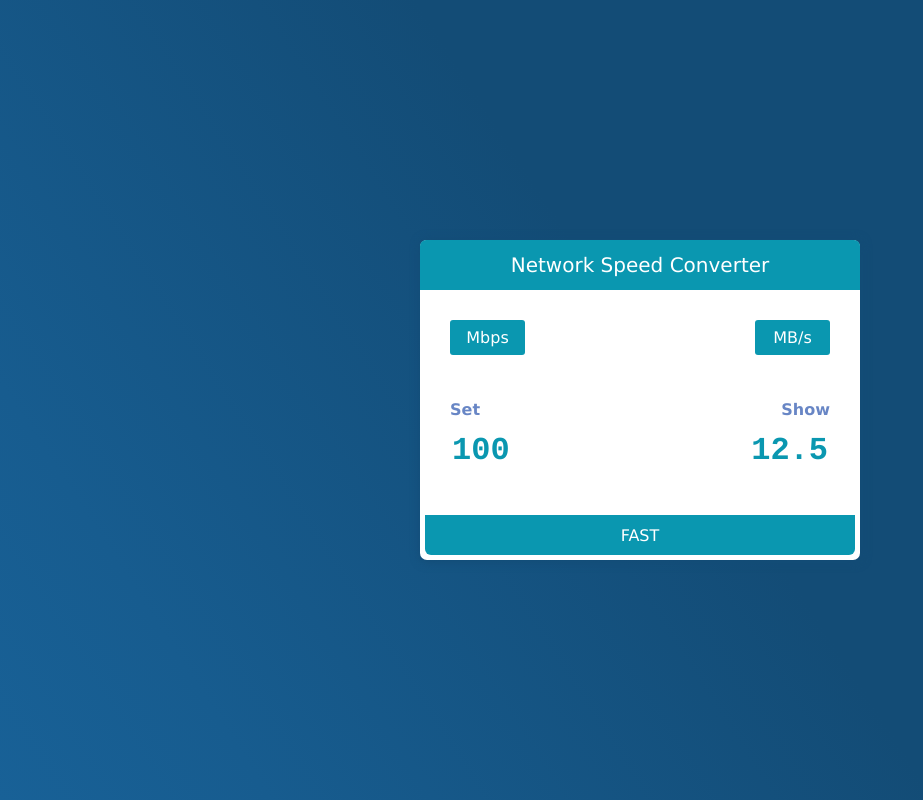
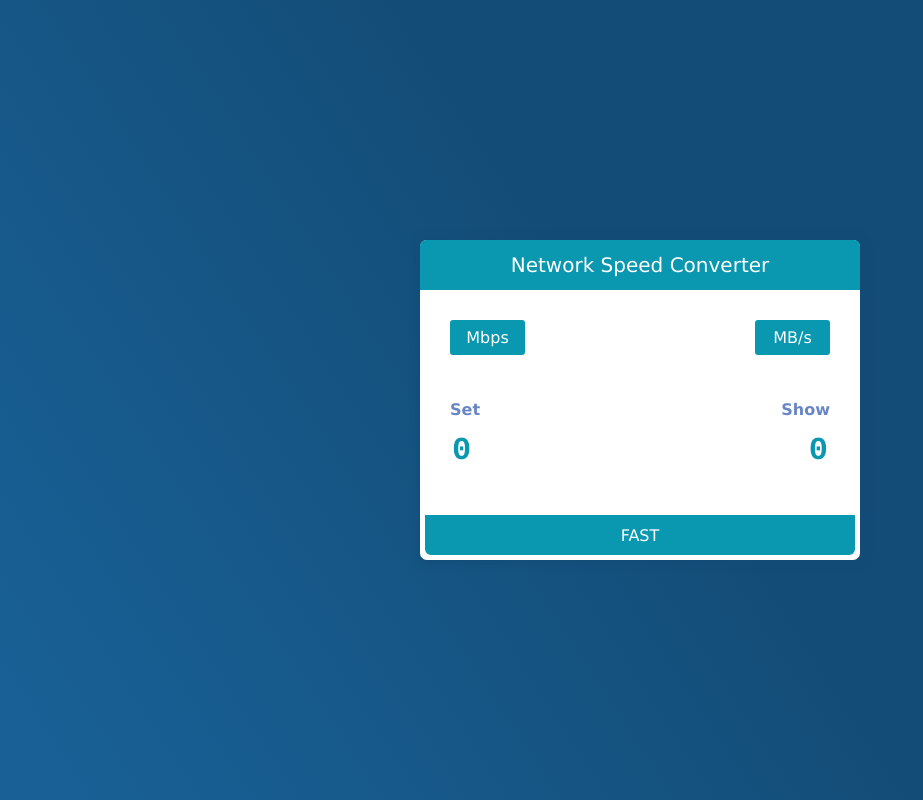
Before and after one commit to temisrei/internet-speed-converter, a React (Create React App) app: page / in a window 1280 px wide. Shown: the whole page, without its empty margins (0-923 px from the left). Built offline with nearby package versions, Linux system fonts and the light colour scheme.

Commit message:
使用 useState 建立 React 狀態

```diff
--- a/src/App.js
+++ b/src/App.js
@@ -1,7 +1,15 @@
 // import logo from './logo.svg';
 import './App.css';
+import { useState } from 'react';
 
 function App() {
+  const [inputValue, setInputValue] = useState(0);
+
+  const handleInputChange = (e) => {
+    const { value } = e.target;
+    setInputValue(value);
+  };
+
   return (
     <div className="container">
       <div className="card-header">Network Speed Converter</div>
@@ -17,14 +25,17 @@ function App() {
         <div className="converter">
           <div className="flex-1">
             <div className="converter-title">Set</div>
-            <input type="number" className="input-number" min="0" value="100" />
+            <input onChange={handleInputChange}
+              value={inputValue}
+              type="number" className="input-number" min="0" />
           </div>
           <span className="angle-icon fa-2x" style={{marginTop: '30px'}}>
             <i className="fas fa-angle-right"></i>
           </span>
           <div className="text-right flex-1">
             <div className="converter-title">Show</div>
-            <input type="text" className="input-number text-right" value="12.5" disabled />
+            <input value={inputValue / 8}
+              type="text" className="input-number text-right" disabled />
           </div>
         </div>
       </div>
```
